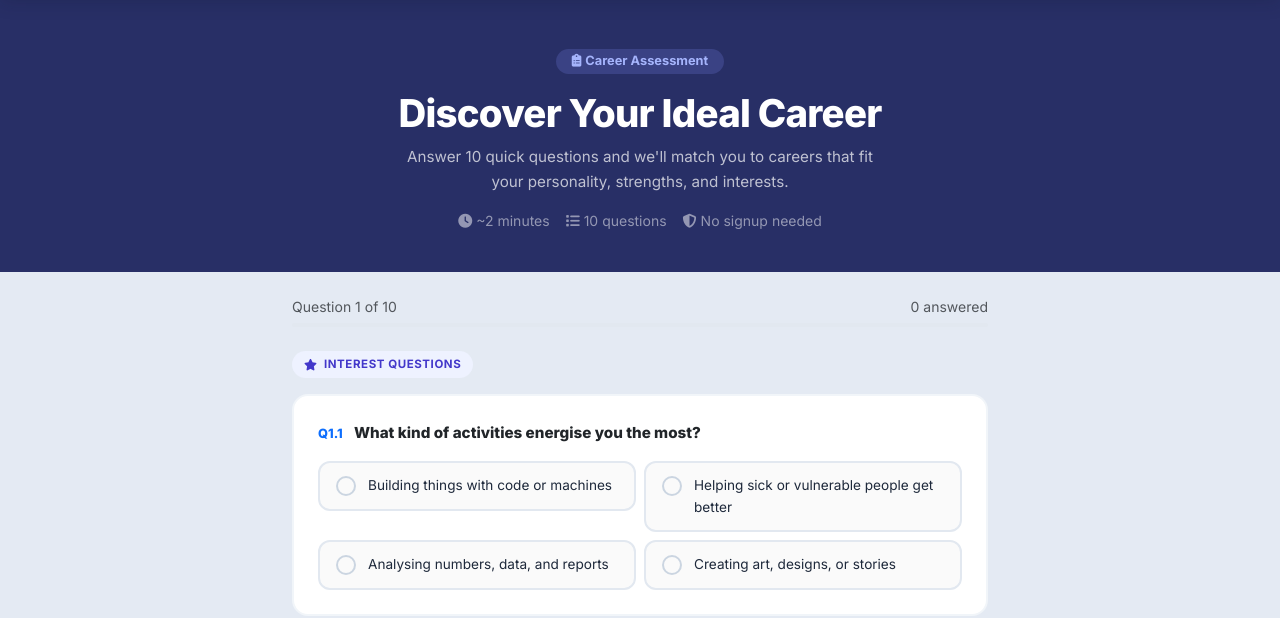
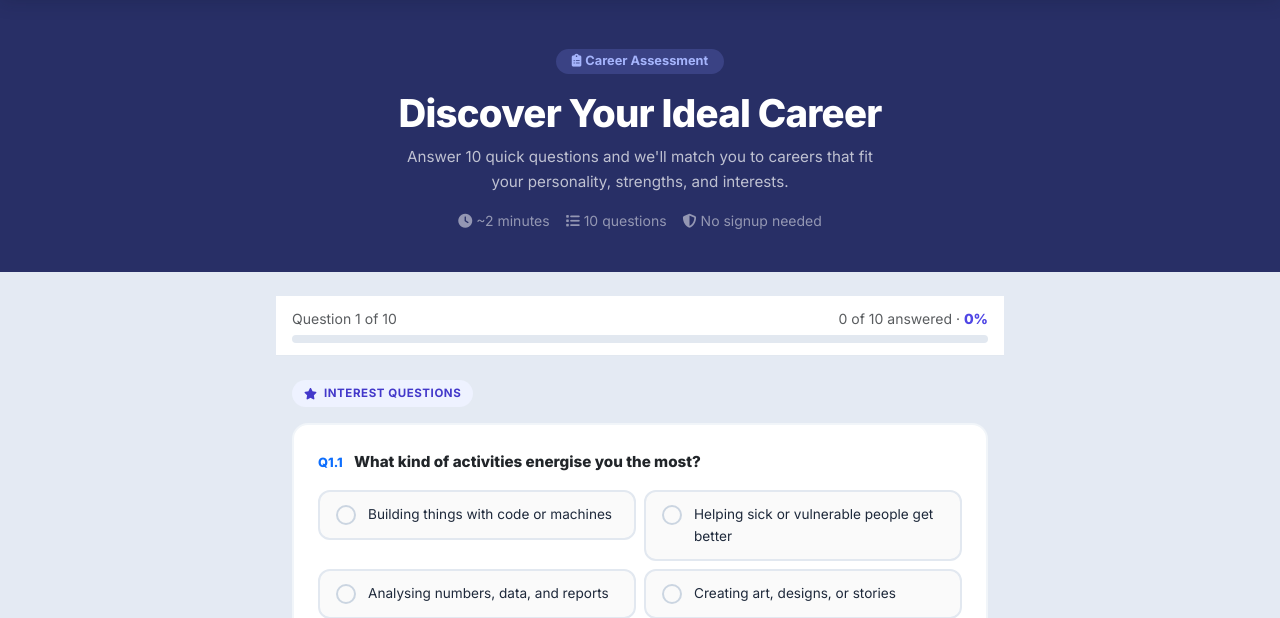
Before and after one commit to meshacklimok/kuccpss, a Django app: page /career/quiz/ in a window 1280 px wide. Shown: the part 65-683 px from the top of the page. Run offline with Django 5.2, Linux system fonts and the light colour scheme; data comes from the database, SQL or seed files in the repository; data that the repository does not hold is empty; parts of the project's set-up code (start-up, migrations or seed data) failed here and were passed over; some libraries are stand-ins or nearby versions.

Commit message:
Quiz: sticky progress bar with answered markers
Keep progress visible while scrolling, show percent complete, mark
answered questions and highlight missing ones on submit.

```diff
--- a/templates/career/quiz.html
+++ b/templates/career/quiz.html
@@ -77,9 +77,26 @@
   border-radius: 50%;
   background: #fff;
 }
-/* Progress bar */
+/* Progress bar — sticky so it stays visible while scrolling */
+.quiz-progress-sticky {
+  position: sticky;
+  top: 0;
+  z-index: 1010;
+  background: #fff;
+  padding: 0.75rem 1rem;
+  margin: 0 -1rem 1.5rem;
+  border-bottom: 1px solid #e2e8f0;
+  transition: top 0.3s cubic-bezier(0.4,0,0.2,1), box-shadow 0.2s;
+}
+.quiz-progress-sticky.is-stuck { box-shadow: 0 4px 12px rgba(15,23,42,0.08); }
+body.dark .quiz-progress-sticky { background: #000; border-bottom-color: #1c1c1c; }
+.quiz-progress-pct { font-weight: 800; color: #4f46e5; }
+.quiz-card.answered { border-color: #c7d2fe; }
+.quiz-card.answered .q-check { display: inline-block; }
+.q-check { display: none; color: #16a34a; margin-left: 0.4rem; }
+.quiz-card.missing { border-color: #f87171; }
 .quiz-progress-bar {
-  height: 4px;
+  height: 8px;
   border-radius: 50px;
   background: #e2e8f0;
   overflow: hidden;
@@ -121,12 +138,13 @@
   {% if questions %}
 
   <!-- Progress -->
-  <div class="mb-4">
+  <div class="quiz-progress-sticky" id="quizProgress">
     <div class="d-flex justify-content-between small text-muted mb-1">
       <span id="progressLabel">Question 1 of {{ questions|length }}</span>
-      <span id="answeredCount">0 answered</span>
+      <span><span id="answeredCount">0 of {{ questions|length }} answered</span> · <span class="quiz-progress-pct" id="progressPct">0%</span></span>
     </div>
-    <div class="quiz-progress-bar">
+    <div class="quiz-progress-bar" role="progressbar" aria-label="Quiz progress"
+         aria-valuemin="0" aria-valuemax="{{ questions|length }}" aria-valuenow="0" id="progressBar">
       <div class="quiz-progress-fill" id="progressFill" style="width:0%;"></div>
     </div>
   </div>
@@ -149,6 +167,7 @@
         <p class="fw-800 text-dark mb-3" style="font-size:0.95rem;">
           <span class="text-primary me-2" style="font-size:0.8rem;">Q{{ forloop.parentloop.counter }}.{{ forloop.counter }}</span>
           {{ question.text }}
+          <i class="fas fa-check-circle q-check" aria-hidden="true"></i>
         </p>
         <div class="row g-2">
           {% for option in question.options.all %}
@@ -194,36 +213,89 @@
 <script>
 var totalQ = {{ questions|length }};
 var answered = {};
+var cards = Array.prototype.slice.call(document.querySelectorAll('.quiz-card'));
+var progressEl = document.getElementById('quizProgress');
+var navbar = document.querySelector('.site-navbar');
 
-document.addEventListener('change', function(e) {
-  var radio = e.target.closest('input[type="radio"]');
-  if (!radio) return;
+function updateProgress() {
+  var count = Object.keys(answered).length;
+  var pct = Math.round(count / totalQ * 100);
+  document.getElementById('answeredCount').textContent = count + ' of ' + totalQ + ' answered';
+  document.getElementById('progressPct').textContent = pct + '%';
+  document.getElementById('progressFill').style.width = pct + '%';
+  document.getElementById('progressBar').setAttribute('aria-valuenow', count);
+}
 
-  // Update option styling
+function markAnswered(radio) {
   var card = radio.closest('.quiz-card');
   card.querySelectorAll('.option-label').forEach(function(lbl) {
     lbl.classList.remove('selected');
   });
   radio.closest('.option-label').classList.add('selected');
+  card.classList.add('answered');
+  card.classList.remove('missing');
+  answered[radio.name] = true;
+}
 
-  // Track answered
-  answered[radio.name] = true;
-  var count = Object.keys(answered).length;
-  document.getElementById('answeredCount').textContent = count + ' of ' + totalQ + ' answered';
-  document.getElementById('progressFill').style.width = (count / totalQ * 100) + '%';
+function stickyOffset() {
+  return (navbar && !navbar.classList.contains('nav-hidden')) ? navbar.offsetHeight : 0;
+}
+
+// Keep the bar below the navbar when it is shown, flush to top when it hides,
+// and track which question is currently in view.
+function onScroll() {
+  progressEl.style.top = stickyOffset() + 'px';
+  progressEl.classList.toggle('is-stuck', progressEl.getBoundingClientRect().top <= stickyOffset() + 1 && window.scrollY > 0);
+
+  var line = progressEl.getBoundingClientRect().bottom + 40;
+  var current = 0;
+  cards.forEach(function(c, i) {
+    if (c.getBoundingClientRect().top <= line) current = i;
+  });
+  document.getElementById('progressLabel').textContent = 'Question ' + (current + 1) + ' of ' + totalQ;
+}
+
+function scrollToCard(card) {
+  var y = card.getBoundingClientRect().top + window.scrollY - progressEl.offsetHeight - stickyOffset() - 16;
+  window.scrollTo({ top: y, behavior: 'smooth' });
+}
+
+document.addEventListener('change', function(e) {
+  var radio = e.target.closest('input[type="radio"]');
+  if (!radio) return;
+  var wasAnswered = !!answered[radio.name];
+  markAnswered(radio);
+  updateProgress();
+
+  // On first answer, move on to the next unanswered question
+  if (!wasAnswered) {
+    var idx = cards.indexOf(radio.closest('.quiz-card'));
+    var next = cards.slice(idx + 1).concat(cards.slice(0, idx)).filter(function(c) {
+      return !c.classList.contains('answered');
+    })[0];
+    if (next) setTimeout(function() { scrollToCard(next); }, 250);
+  }
 });
 
 // Restore selections on back navigation
-document.querySelectorAll('input[type="radio"]:checked').forEach(function(r) {
-  r.closest('.option-label').classList.add('selected');
-  answered[r.name] = true;
-});
+document.querySelectorAll('input[type="radio"]:checked').forEach(markAnswered);
+updateProgress();
+
+window.addEventListener('scroll', onScroll, { passive: true });
+window.addEventListener('resize', onScroll);
+if (navbar && window.MutationObserver) {
+  new MutationObserver(onScroll).observe(navbar, { attributes: true, attributeFilter: ['class'] });
+}
+onScroll();
 
 // Validate on submit
 document.getElementById('quizForm').addEventListener('submit', function(e) {
   var unanswered = totalQ - Object.keys(answered).length;
   if (unanswered > 0) {
     e.preventDefault();
+    var missing = cards.filter(function(c) { return !c.classList.contains('answered'); });
+    missing.forEach(function(c) { c.classList.add('missing'); });
+    if (missing[0]) scrollToCard(missing[0]);
     cnToast('Please answer all ' + totalQ + ' questions before submitting (' + unanswered + ' remaining).', 'warning');
   }
 });
```
